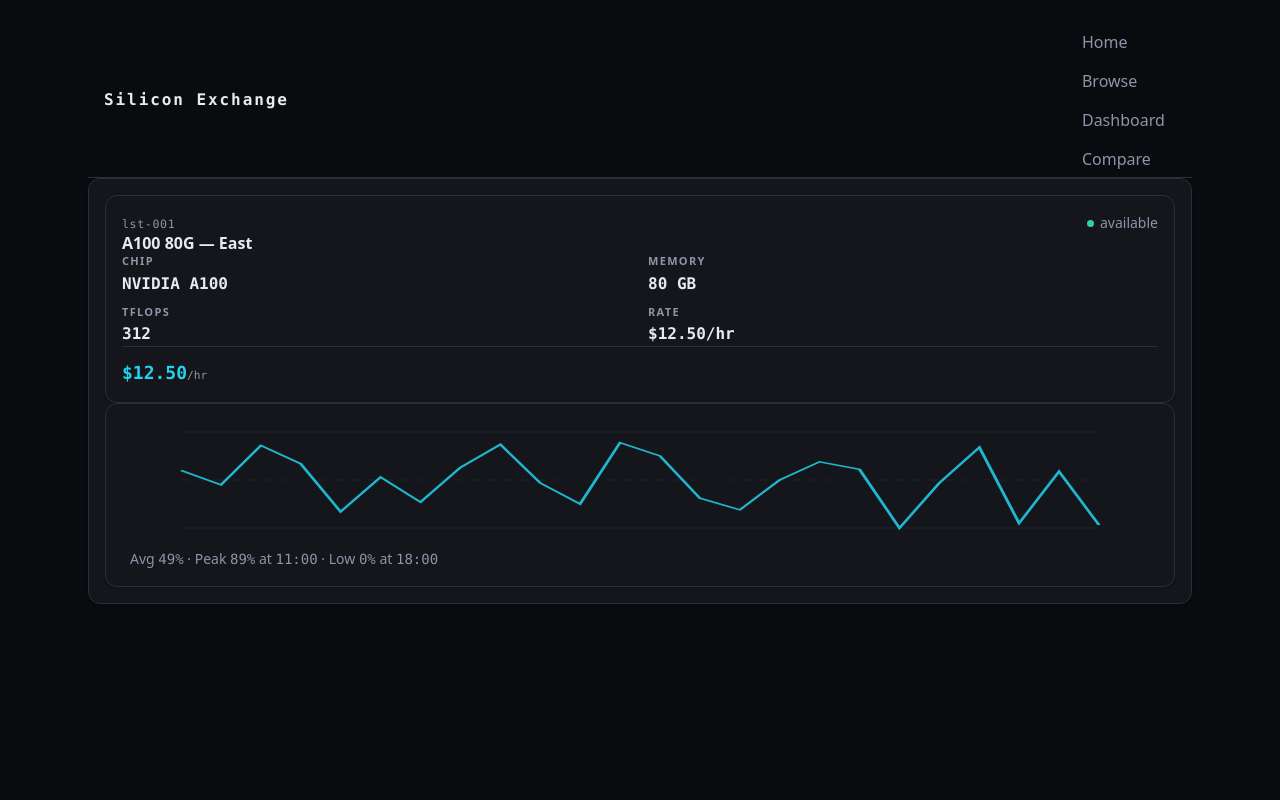
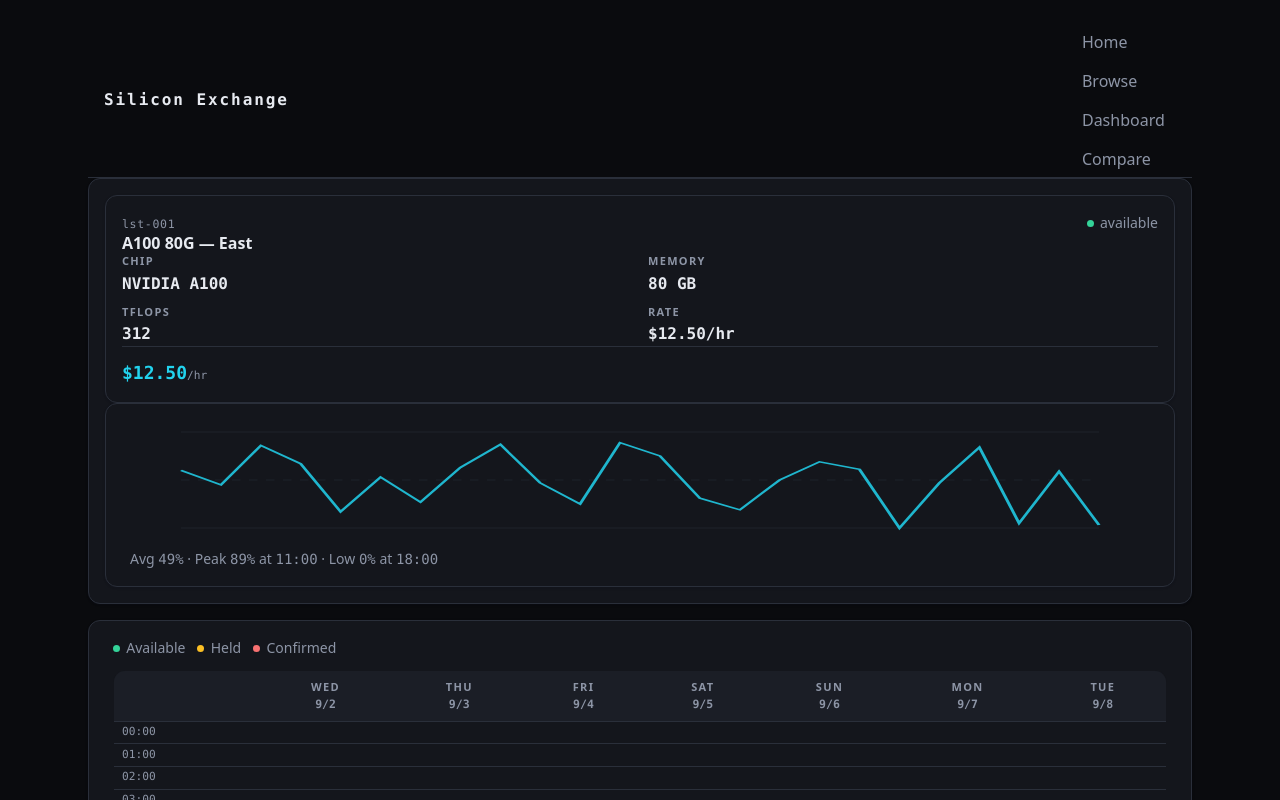
Before and after one commit to CodeLead-ai/silicon-exchange, a React (Vite) app: page /listings/lst-001 in a window 1280 px wide. Shown: the top 800 px of the page. Built offline with nearby package versions, Linux system fonts and the light colour scheme.

Commit message:
increment inc-12: Availability calendar

```diff
--- a/src/modules/AvailabilityCalendar.tsx
+++ b/src/modules/AvailabilityCalendar.tsx
@@ -1,15 +1,187 @@
 /**
  * Availability calendar — owned by increment inc-12.
  *
- * Placeholder created by the deterministic skeleton. It renders NOTHING
- * until its increment lands. Implement the capability HERE, in this file:
- * render only what the user should see for it, inside the app's single
- * surface — no heading or card naming the capability, no status text.
- * If the capability needs an element another module already renders
- * (the game canvas, the list, the form), extend that module rather than
- * rendering a second one; if no module renders it yet, create it here
- * once so later increments can extend it.
+ * 7-day × 24-hour grid showing slot availability for the current listing.
+ * Reads reservations from the shared context; blocks confirmed and held
+ * slots; shows all slots blocked for maintenance listings.
  */
-export function AvailabilityCalendar() {
-  return null;
+import { useMemo } from "react";
+import type { Listing } from "../data";
+import { useApp } from "./SharedStateAndPersistence";
+import { isHoldExpired } from "./HoldExpiry";
+import { canAcceptNewReservation } from "./MaintenanceBlocking";
+
+type SlotState = "available" | "held" | "confirmed" | "blocked";
+
+const HOURS = 24;
+const DAYS = 7;
+
+export function AvailabilityCalendar({ listing }: { listing: Listing }) {
+  const { state } = useApp();
+  const now = useMemo(() => new Date(), []);
+
+  // 7 days starting from today (midnight local)
+  const days = useMemo(() => {
+    const result: Date[] = [];
+    for (let i = 0; i < DAYS; i++) {
+      const d = new Date(now);
+      d.setDate(d.getDate() + i);
+      d.setHours(0, 0, 0, 0);
+      result.push(d);
+    }
+    return result;
+  }, [now]);
+
+  // Reservations for this listing
+  const listingReservations = useMemo(
+    () => state.reservations.filter((r) => r.listingSlug === listing.id),
+    [state.reservations, listing.id],
+  );
+
+  const isMaintenance = !canAcceptNewReservation(listing);
+
+  // Build slot-state map: key = `${dayIdx}-${hour}`
+  const slotStates = useMemo(() => {
+    const map = new Map<string, SlotState>();
+
+    if (isMaintenance) {
+      for (let d = 0; d < DAYS; d++) {
+        for (let h = 0; h < HOURS; h++) {
+          map.set(`${d}-${h}`, "blocked");
+        }
+      }
+      return map;
+    }
+
+    // Default: all available
+    for (let d = 0; d < DAYS; d++) {
+      for (let h = 0; h < HOURS; h++) {
+        map.set(`${d}-${h}`, "available");
+      }
+    }
+
+    // Mark reserved slots
+    for (const res of listingReservations) {
+      if (res.status === "cancelled" || res.status === "expired") continue;
+      if (res.status === "held" && isHoldExpired(res.heldAt, now)) continue;
+
+      const resStart = new Date(res.start);
+      const resEnd = new Date(res.end);
+
+      for (let d = 0; d < DAYS; d++) {
+        for (let h = 0; h < HOURS; h++) {
+          const slotStart = new Date(days[d]);
+          slotStart.setHours(h, 0, 0, 0);
+          const slotEnd = new Date(slotStart);
+          slotEnd.setHours(h + 1, 0, 0, 0);
+
+          if (slotStart < resEnd && slotEnd > resStart) {
+            const key = `${d}-${h}`;
+            if (res.status === "confirmed") {
+              map.set(key, "confirmed");
+            } else if (res.status === "held") {
+              const cur = map.get(key);
+              if (cur === "available") {
+                map.set(key, "held");
+              }
+            }
+          }
+        }
+      }
+    }
+
+    return map;
+  }, [listingReservations, isMaintenance, days, now]);
+
+  // Day header labels
+  const dayLabels = days.map((d) => ({
+    weekday: d.toLocaleDateString("en-US", { weekday: "short" }),
+    date: d.toLocaleDateString("en-US", { month: "numeric", day: "numeric" }),
+  }));
+
+  return (
+    <div className="panel panel--pad">
+      {/* Legend */}
+      <div className="row" style={{ marginBottom: "var(--space-3)" }}>
+        <span className="status status--available">
+          <span className="dot" />
+          Available
+        </span>
+        <span className="status status--maintenance">
+          <span className="dot" />
+          Held
+        </span>
+        <span className="status status--retired">
+          <span className="dot" />
+          Confirmed
+        </span>
+        {isMaintenance && (
+          <span className="status status--maintenance">
+            <span className="dot" />
+            Maintenance
+          </span>
+        )}
+      </div>
+
+      {/* 7-day × 24-hour grid */}
+      <div style={{ overflowX: "auto" }}>
+        <table className="table" style={{ fontSize: "var(--text-sm)" }}>
+          <thead>
+            <tr>
+              <th style={{ width: "3.5rem" }} />
+              {dayLabels.map((d, i) => (
+                <th key={i} style={{ textAlign: "center", minWidth: "2.75rem" }}>
+                  <div className="microlabel">{d.weekday}</div>
+                  <div className="num" style={{ fontSize: "0.72rem" }}>{d.date}</div>
+                </th>
+              ))}
+            </tr>
+          </thead>
+          <tbody>
+            {Array.from({ length: HOURS }, (_, h) => (
+              <tr key={h}>
+                <td
+                  className="mono num"
+                  style={{ fontSize: "0.7rem", color: "var(--muted)", whiteSpace: "nowrap", padding: "0.15rem var(--space-2)" }}
+                >
+                  {String(h).padStart(2, "0")}:00
+                </td>
+                {Array.from({ length: DAYS }, (_, d) => {
+                  const s = slotStates.get(`${d}-${h}`) ?? "available";
+                  let bg = "transparent";
+                  let opacity = 0;
+                  if (s === "confirmed") {
+                    bg = "var(--danger)";
+                    opacity = 0.4;
+                  } else if (s === "held") {
+                    bg = "var(--warn)";
+                    opacity = 0.4;
+                  } else if (s === "blocked") {
+                    bg = "var(--danger)";
+                    opacity = 0.55;
+                  }
+                  return (
+                    <td
+                      key={d}
+                      style={{ padding: "1px", width: "2.75rem", height: "1.3rem", textAlign: "center" }}
+                    >
+                      <div
+                        style={{
+                          width: "100%",
+                          height: "100%",
+                          background: bg,
+                          opacity,
+                          borderRadius: "2px",
+                        }}
+                      />
+                    </td>
+                  );
+                })}
+              </tr>
+            ))}
+          </tbody>
+        </table>
+      </div>
+    </div>
+  );
 }
--- a/src/pages/ListingsSlugPage.tsx
+++ b/src/pages/ListingsSlugPage.tsx
@@ -19,7 +19,7 @@ export function ListingsSlugPage() {
   return (
     <>
       <SpecSheetAndUtilizationChart listing={listing} />
-      <AvailabilityCalendar />
+      <AvailabilityCalendar listing={listing} />
       <ReservationFormWithLivePricing />
     </>
   );
```
Also changed, not shown: .codeleadsessions/increment-ledger.json, .codeleadsessions/session-2026-09-02T05-19-00-793Z/summary.json.
